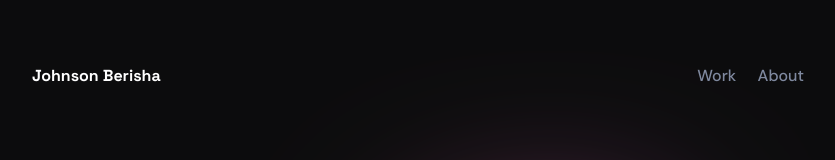
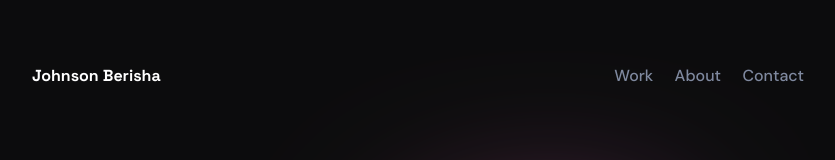
Before and after one commit to Johnson-Berisha/gjnsn, a Next.js app: page / in a window 1280 px wide. Shown: the top 160 px of the page, without its empty margins (219-1054 px from the left). Built offline with nearby package versions, Linux system fonts and the light colour scheme.

Commit message:
minor changes

```diff
--- a/src/app/globals.css
+++ b/src/app/globals.css
@@ -47,6 +47,7 @@ html {
   background: var(--color-bg);
   color: var(--color-text);
   scroll-behavior: smooth;
+  scroll-padding-top: 80px;
   scrollbar-gutter: stable both-edges;
   padding-right: 6px;
 }
--- a/src/app/page.js
+++ b/src/app/page.js
@@ -13,6 +13,7 @@ export default function Home() {
         <nav aria-label="Main navigation">
           <Link href="#work">Work</Link>
           <Link href="#about">About</Link>
+          <Link href="#contact">Contact</Link>
         </nav>
       </header>
       <main>
@@ -72,7 +73,7 @@ export default function Home() {
             </div>
           </div>
         </section>
-        <section className="contact">
+        <section className="contact" id="contact">
           <h2 className="contact-title">LET'S WORK TOGETHER</h2>
           <p className="contact-sub">I'm currently available for freelance projects and collaborations. Feel free to reach out!</p>
           <span className="language">gjonsonberisha@gmail.com</span>
@@ -81,7 +82,7 @@ export default function Home() {
       </main>
       <footer>
         <span>&copy; 2026</span>
-        <Link href={"#"}>Get in touch</Link>
+        <Link href={"#contact"}>Get in touch</Link>
       </footer>
     </div>
   );
```
